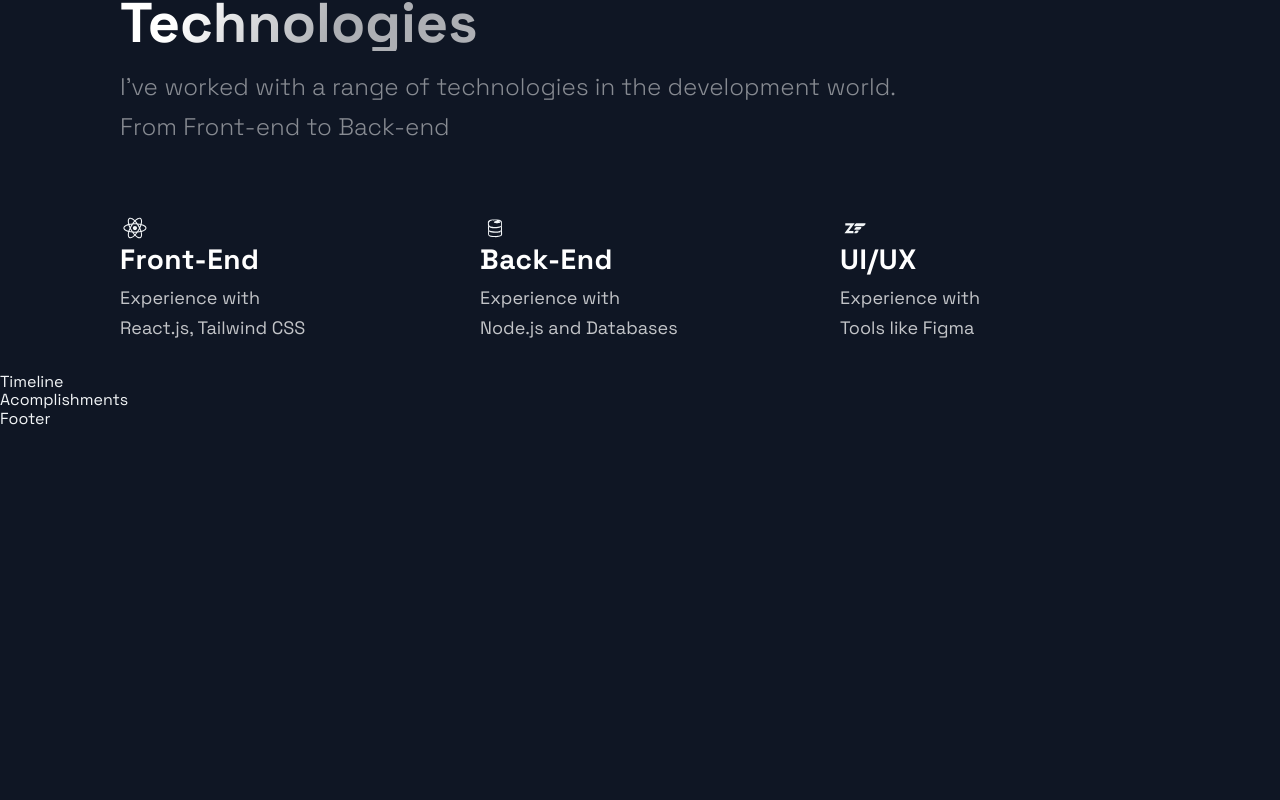
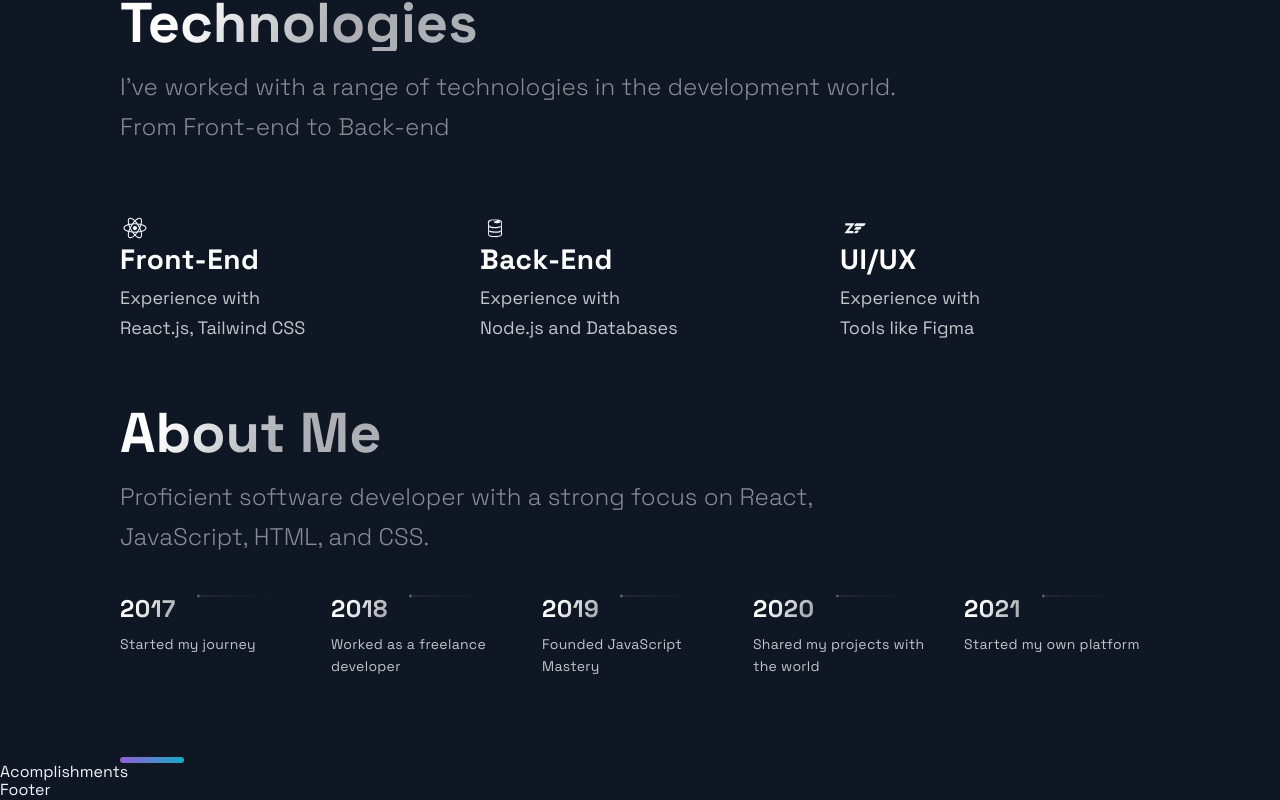
Before and after one commit to Nyakamba/portfolio_website, a Next.js app: page / in a window 1280 px wide. Shown: the part 2322-3122 px from the top of the page. Before the commit the page ends 2751 px from the top, so only its background shows below. Built offline with nearby package versions, Linux system fonts and the light colour scheme.

Commit message:
Timeline.js

```diff
--- a/src/components/TimeLine/TimeLine.js
+++ b/src/components/TimeLine/TimeLine.js
@@ -1,51 +1,145 @@
-import React, { useState, useRef, useEffect } from 'react';
+import React, { useState, useRef, useEffect } from "react";
 
-import { CarouselButton, CarouselButtonDot, CarouselButtons, CarouselContainer, CarouselItem, CarouselItemImg, CarouselItemText, CarouselItemTitle, CarouselMobileScrollNode } from './TimeLineStyles';
-import { Section, SectionDivider, SectionText, SectionTitle } from '../../styles/GlobalComponents';
-import { TimeLineData } from '../../constants/constants';
+import {
+  CarouselButton,
+  CarouselButtonDot,
+  CarouselButtons,
+  CarouselContainer,
+  CarouselItem,
+  CarouselItemImg,
+  CarouselItemText,
+  CarouselItemTitle,
+  CarouselMobileScrollNode,
+} from "./TimeLineStyles";
+import {
+  Section,
+  SectionDivider,
+  SectionText,
+  SectionTitle,
+} from "../../styles/GlobalComponents";
+import { TimeLineData } from "../../constants/constants";
 
 const TOTAL_CAROUSEL_COUNT = TimeLineData.length;
 
 const Timeline = () => {
-  // const [activeItem, setActiveItem] = useState(0);
-  // const carouselRef = useRef();
+  const [activeItem, setActiveItem] = useState(0);
+  const carouselRef = useRef();
 
-  // const scroll = (node, left) => {
-  //   return node.scrollTo({ left, behavior: 'smooth' });
-  // }
+  const scroll = (node, left) => {
+    return node.scrollTo({ left, behavior: "smooth" });
+  };
 
-  // const handleClick = (e, i) => {
-  //   e.preventDefault();
+  const handleClick = (e, i) => {
+    e.preventDefault();
 
-  //   if (carouselRef.current) {
-  //     const scrollLeft = Math.floor(carouselRef.current.scrollWidth * 0.7 * (i / TimeLineData.length));
+    if (carouselRef.current) {
+      const scrollLeft = Math.floor(
+        carouselRef.current.scrollWidth * 0.7 * (i / TimeLineData.length)
+      );
+      scroll(carouselRef.current, scrollLeft);
+    }
+  };
 
-  //     scroll(carouselRef.current, scrollLeft);
-  //   }
-  // }
+  const handleScroll = () => {
+    if (carouselRef.current) {
+      const index = Math.round(
+        (carouselRef.current.scrollLeft /
+          (carouselRef.current.scrollWidth * 0.7)) *
+          TimeLineData.length
+      );
 
-  // const handleScroll = () => {
-  //   if (carouselRef.current) {
-  //     const index = Math.round((carouselRef.current.scrollLeft / (carouselRef.current.scrollWidth * 0.7)) * TimeLineData.length);
-
-  //     setActiveItem(index);
-  //   }
-  // }
+      setActiveItem(index);
+    }
+  };
 
   // // snap back to beginning of scroll when window is resized
   // // avoids a bug where content is covered up if coming from smaller screen
-  // useEffect(() => {
-  //   const handleResize = () => {
-  //     scroll(carouselRef.current, 0);
-  //   }
+  useEffect(() => {
+    const handleResize = () => {
+      scroll(carouselRef.current, 0);
+    };
 
-  //   window.addEventListener('resize', handleResize);
-  // }, []);
+    window.addEventListener("resize", handleResize);
+  }, []);
 
   return (
-    <div>
-      Timeline
-    </div>
+    <Section id="about">
+      <SectionTitle>About Me</SectionTitle>
+      <SectionText>
+        Proficient software developer with a strong focus on React, JavaScript,
+        HTML, and CSS.
+      </SectionText>
+      <CarouselContainer ref={carouselRef} onScroll={handleScroll}>
+        {" "}
+        <>
+          {TimeLineData.map((item, index) => (
+            <CarouselMobileScrollNode
+              key={index}
+              final={index === TOTAL_CAROUSEL_COUNT - 1}
+            >
+              <CarouselItem
+                index={index}
+                id={`carousel_item-${index}`}
+                active={activeItem}
+                onClick={(e) => handleClick(e, index)}
+              >
+                <CarouselItemTitle>
+                  {item.year}
+                  <CarouselItemImg
+                    width="208"
+                    height="6"
+                    viewBox="0 0 208 6"
+                    fill="none"
+                    xmlns="http://www.w3.org/2000/svg"
+                  >
+                    <path
+                      fill-rule="evenodd"
+                      clip-rule="evenodd"
+                      d="M2.5 5.5C3.88071 5.5 5 4.38071 5 3V3.5L208 3.50002V2.50002L5 2.5V3C5 1.61929 3.88071 0.5 2.5 0.5C1.11929 0.5 0 1.61929 0 3C0 4.38071 1.11929 5.5 2.5 5.5Z"
+                      fill="url(#paint0_linear)"
+                      fill-opacity="0.33"
+                    />
+                    <defs>
+                      <linearGradient
+                        id="paint0_linear"
+                        x1="-4.30412e-10"
+                        y1="0.5"
+                        x2="208"
+                        y2="0.500295"
+                        gradientUnits="userSpaceOnUse"
+                      >
+                        <stop stop-color="white" />
+                        <stop
+                          offset="0.79478"
+                          stop-color="white"
+                          stop-opacity="0"
+                        />
+                      </linearGradient>
+                    </defs>
+                  </CarouselItemImg>
+                </CarouselItemTitle>
+                <CarouselItemText>{item.text}</CarouselItemText>
+              </CarouselItem>
+            </CarouselMobileScrollNode>
+          ))}
+        </>
+      </CarouselContainer>
+
+      <CarouselButtons>
+        {TimeLineData.map((item, index) => (
+          <CarouselButton
+            key={index}
+            index={index}
+            active={activeItem}
+            onClick={(e) => handleClick(e, index)}
+            type="button"
+          >
+            <CarouselButtonDot active={activeItem} />
+          </CarouselButton>
+        ))}
+      </CarouselButtons>
+      <SectionDivider />
+    </Section>
   );
 };
 
```
